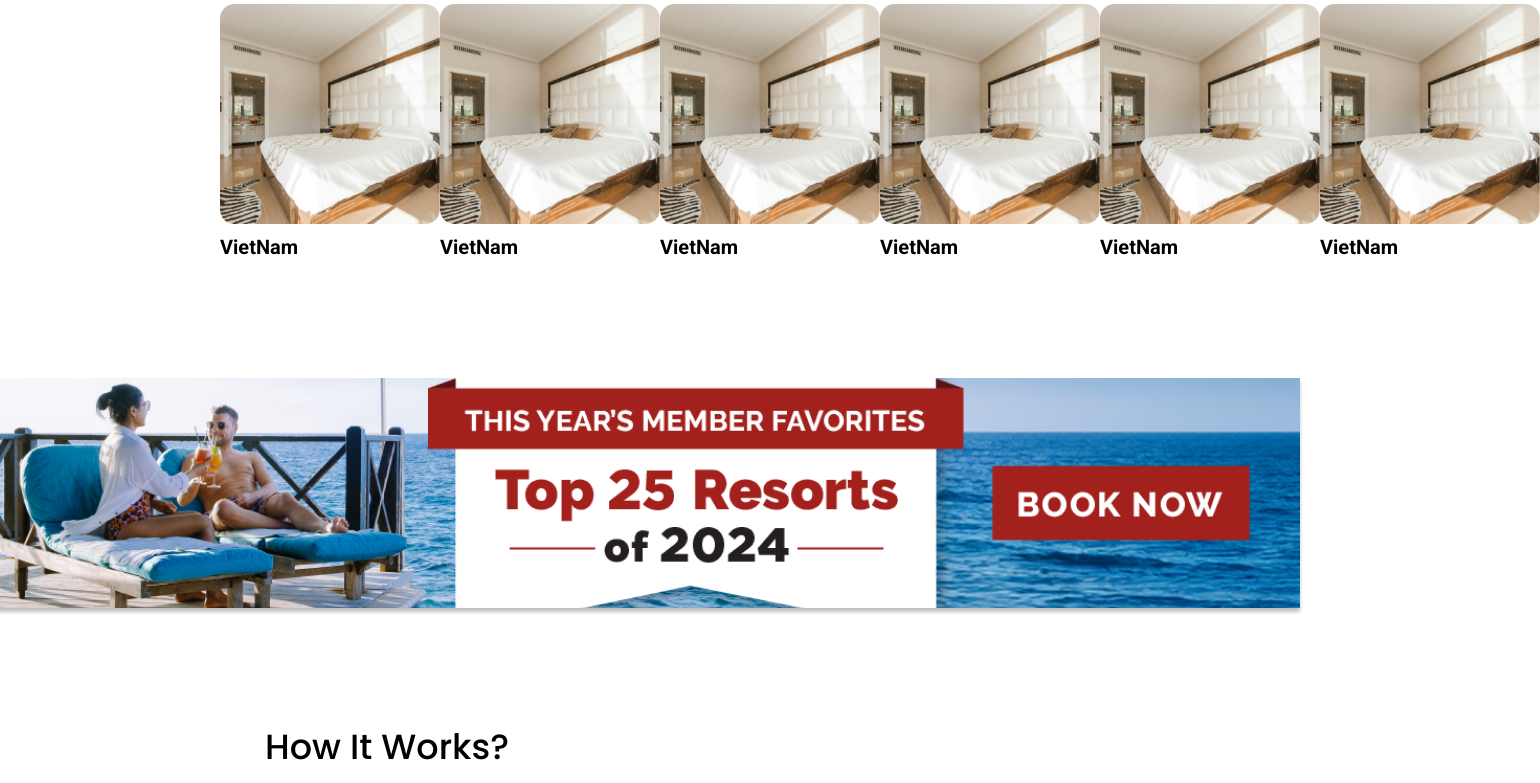
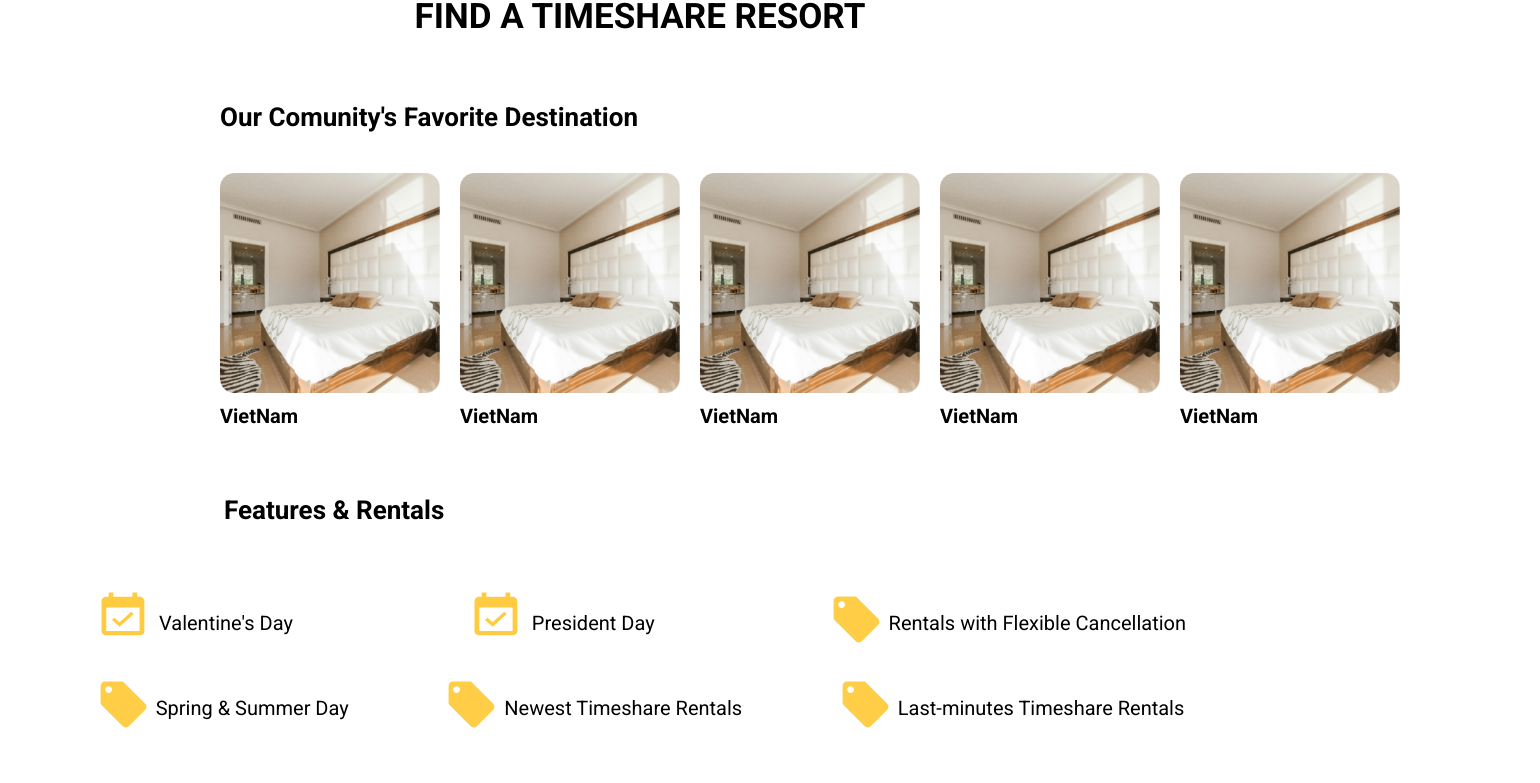
Before and after one commit to Bentanik/TIVAS, a React (Create React App) app in the folder client/: page /destination in a window 1280 px wide. Shown: the part 290-1073 px from the top of the page, 1540 px wide, since content can reach past the window. Built offline with nearby package versions, Linux system fonts and the light colour scheme; a web font is replaced by a local one.

Commit message:
Destination page

```diff
--- a/client/src/assets/index.js
+++ b/client/src/assets/index.js
@@ -8,6 +8,7 @@
   googleIcon: require("~/assets/images/googleIcon.svg").default,
   pageOwner: require("~/assets/images/pageOwner.png"),
   DestinationImg: require("~/assets/images/DestinationImg.png"),
+  Calendar: require("~/assets/images/Calendar.svg"),
 };
 
 export default images;
--- a/client/src/pages/Destination/Destination.module.scss
+++ b/client/src/pages/Destination/Destination.module.scss
@@ -1,10 +1,22 @@
 @import url("https://fonts.cdnfonts.com/css/newsreader-2");
 @import url("https://fonts.cdnfonts.com/css/inter");
 
-.list-beat {
+.slogan {
+  display: flex;
+  justify-content: center;
+  color: #000;
+  font-family: "Roboto", sans-serif;
+  font-size: 3.5rem;
+  font-style: normal;
+  font-weight: 700;
+  margin-top: 116px;
+  margin-bottom: 50px;
+}
+.list-item {
   display: flex;
   justify-content: space-evenly;
   grid-template-rows: 1fr;
+  gap: 20px;
 }
 .destination-intro {
   .favorite-item {
@@ -21,10 +33,67 @@
       font-weight: 700;
     }
   }
-  .destination-img{
+  .destination-img {
     display: flex;
     justify-content: center;
     margin-bottom: 105px;
     margin-top: 116px;
   }
 }
+
+//* feature
+.feature-intro {
+  .feature-body {
+    display: flex;
+    justify-content: space-evenly;
+    gap: 80px;
+    .item {
+      display: flex;
+      align-items: center;
+      gap: 5px;
+      .feature-icon {
+      }
+      .feature-text {
+        color: #000;
+        font-family: "Roboto", sans-serif;
+        font-size: 2rem;
+        font-style: normal;
+        font-weight: 300;
+      }
+    }
+  }
+  .feature-body-bottom {
+    display: flex;
+    justify-content: space-evenly;
+    margin-top: 20px;
+
+    .item {
+      display: flex;
+      align-items: center;
+      gap: 5px;
+      .feature-icon {
+      }
+      .feature-text {
+        color: #000;
+        font-family: "Roboto", sans-serif;
+        font-size: 2rem;
+        font-style: normal;
+        font-weight: 300;
+      }
+    }
+  }
+}
+.text-item-feature {
+  margin-top: 54px;
+  display: flex;
+  margin-left: 224px;
+  margin-bottom: 36px;
+  color: #000;
+  font-family: "Roboto";
+  font-size: 2.6rem;
+  font-weight: 600;
+  margin-bottom: 60px;
+}
+.box-img{
+  width: 1400px;
+}
--- a/client/src/pages/Destination/index.jsx
+++ b/client/src/pages/Destination/index.jsx
@@ -23,9 +23,7 @@
   {
     reName: "Hot Xoan",
   },
-  {
-    reName: "Hot Xoan",
-  },
+
 ];
 
 function Destination() {
@@ -40,42 +38,132 @@
   return (
     <div className={cx("destination-intro")}>
       <Navigations />
+      <h1 className={cx("slogan")}>
+        FIND A TIMESHARE RESORT
+      </h1>
       <div className={cx("favorite-item")}>
         <h2 className={cx("text-item")}>Our Comunity's Favorite Destination</h2>
-        <div className={cx("list-beat")}>
+        <div className={cx("list-item")}>
           {list.map((item, index) => {
             return <ListItemBox id={item.id} name={item.reName} />;
           })}
         </div>
       </div>
-      {/* <div className={cx("searchBox")}>
-        <input
-          className={cx("searchInput")}
-          type="text"
-          placeholder="Search Beat..."
-          value={search}
-          onChange={handleSearch}
-        />
-        <button className={cx("searchButton")} href="#">
-          <i class={cx("material-icons")}>
+      <div className={cx("feature-intro")}>
+        <h2 className={cx("text-item-feature")}>Features & Rentals</h2>
+        <div className={cx("feature-body")}>
+          <div className={cx("item")}>
+            <div className={cx("feature-icon")}>
               <svg
-              className={cx("icon-search")}
                 xmlns="http://www.w3.org/2000/svg"
-              width="45"
-              height="45"
-              viewBox="0 0 35 35"
+                width="60"
+                height="60"
+                viewBox="0 0 32 32"
                 fill="none"
               >
                 <path
-                d="M15.5 14H14.71L14.43 13.73C15.4439 12.554 16.0011 11.0527 16 9.5C16 8.21442 15.6188 6.95772 14.9046 5.8888C14.1903 4.81988 13.1752 3.98676 11.9874 3.49479C10.7997 3.00282 9.49279 2.87409 8.23192 3.1249C6.97104 3.3757 5.81285 3.99477 4.90381 4.90381C3.99477 5.81285 3.3757 6.97104 3.1249 8.23192C2.87409 9.49279 3.00282 10.7997 3.49479 11.9874C3.98676 13.1752 4.81988 14.1903 5.8888 14.9046C6.95772 15.6188 8.21442 16 9.5 16C11.11 16 12.59 15.41 13.73 14.43L14 14.71V15.5L19 20.49L20.49 19L15.5 14ZM9.5 14C7.01 14 5 11.99 5 9.5C5 7.01 7.01 5 9.5 5C11.99 5 14 7.01 14 9.5C14 11.99 11.99 14 9.5 14Z"
-                fill="black"
+                  d="M24.3175 21.9048H6.53968V9.33337H24.3175M24.3175 3.61909H23.0476V1.33337H20.5079V3.61909H10.3492V1.33337H7.80952V3.61909H6.53968C5.86612 3.61909 5.22014 3.8599 4.74386 4.28856C4.26757 4.71721 4 5.29859 4 5.9048V21.9048C4 22.511 4.26757 23.0924 4.74386 23.521C5.22014 23.9497 5.86612 24.1905 6.53968 24.1905H24.3175C24.991 24.1905 25.637 23.9497 26.1133 23.521C26.5896 23.0924 26.8571 22.511 26.8571 21.9048V5.9048C26.8571 5.29859 26.5896 4.71721 26.1133 4.28856C25.637 3.8599 24.991 3.61909 24.3175 3.61909ZM21.181 12.8305L19.8349 11.6191L13.6381 17.1962L10.946 14.7734L9.6 15.9848L13.6381 19.6191L21.181 12.8305Z"
+                  fill="#FFCC41"
                 />
               </svg>
-          </i>
-        </button>
-      </div> */}
+            </div>
+            <span className={cx("feature-text")}>Valentine's Day</span>
+          </div>
+          <div className={cx("item")}>
+            <div className={cx("feature-icon")}>
+              <svg
+                xmlns="http://www.w3.org/2000/svg"
+                width="60"
+                height="60"
+                viewBox="0 0 32 32"
+                fill="none"
+              >
+                <path
+                  d="M24.3175 21.9048H6.53968V9.33337H24.3175M24.3175 3.61909H23.0476V1.33337H20.5079V3.61909H10.3492V1.33337H7.80952V3.61909H6.53968C5.86612 3.61909 5.22014 3.8599 4.74386 4.28856C4.26757 4.71721 4 5.29859 4 5.9048V21.9048C4 22.511 4.26757 23.0924 4.74386 23.521C5.22014 23.9497 5.86612 24.1905 6.53968 24.1905H24.3175C24.991 24.1905 25.637 23.9497 26.1133 23.521C26.5896 23.0924 26.8571 22.511 26.8571 21.9048V5.9048C26.8571 5.29859 26.5896 4.71721 26.1133 4.28856C25.637 3.8599 24.991 3.61909 24.3175 3.61909ZM21.181 12.8305L19.8349 11.6191L13.6381 17.1962L10.946 14.7734L9.6 15.9848L13.6381 19.6191L21.181 12.8305Z"
+                  fill="#FFCC41"
+                />
+              </svg>
+            </div>
+            <span className={cx("feature-text")}>President Day</span>
+          </div>
+          <div className={cx("item")}>
+            <div className={cx("feature-icon")}>
+              <svg
+                xmlns="http://www.w3.org/2000/svg"
+                width="55"
+                height="55"
+                viewBox="0 0 24 24"
+                fill="none"
+              >
+                <path
+                  d="M5.5 7C5.10218 7 4.72064 6.84196 4.43934 6.56066C4.15804 6.27936 4 5.89782 4 5.5C4 5.10218 4.15804 4.72064 4.43934 4.43934C4.72064 4.15804 5.10218 4 5.5 4C5.89782 4 6.27936 4.15804 6.56066 4.43934C6.84196 4.72064 7 5.10218 7 5.5C7 5.89782 6.84196 6.27936 6.56066 6.56066C6.27936 6.84196 5.89782 7 5.5 7ZM21.41 11.58L12.41 2.58C12.05 2.22 11.55 2 11 2H4C2.89 2 2 2.89 2 4V11C2 11.55 2.22 12.05 2.59 12.41L11.58 21.41C11.95 21.77 12.45 22 13 22C13.55 22 14.05 21.77 14.41 21.41L21.41 14.41C21.78 14.05 22 13.55 22 13C22 12.44 21.77 11.94 21.41 11.58Z"
+                  fill="#FFCC41"
+                  fill-opacity="0.97"
+                />
+              </svg>
+            </div>
+            <span className={cx("feature-text")}>Rentals with Flexible Cancellation</span>
+          </div>
+        </div>
+        <div className={cx("feature-body-bottom")}>
+          <div className={cx("item")}>
+            <div className={cx("feature-icon")}>
+            <svg
+                xmlns="http://www.w3.org/2000/svg"
+                width="55"
+                height="55"
+                viewBox="0 0 24 24"
+                fill="none"
+              >
+                <path
+                  d="M5.5 7C5.10218 7 4.72064 6.84196 4.43934 6.56066C4.15804 6.27936 4 5.89782 4 5.5C4 5.10218 4.15804 4.72064 4.43934 4.43934C4.72064 4.15804 5.10218 4 5.5 4C5.89782 4 6.27936 4.15804 6.56066 4.43934C6.84196 4.72064 7 5.10218 7 5.5C7 5.89782 6.84196 6.27936 6.56066 6.56066C6.27936 6.84196 5.89782 7 5.5 7ZM21.41 11.58L12.41 2.58C12.05 2.22 11.55 2 11 2H4C2.89 2 2 2.89 2 4V11C2 11.55 2.22 12.05 2.59 12.41L11.58 21.41C11.95 21.77 12.45 22 13 22C13.55 22 14.05 21.77 14.41 21.41L21.41 14.41C21.78 14.05 22 13.55 22 13C22 12.44 21.77 11.94 21.41 11.58Z"
+                  fill="#FFCC41"
+                  fill-opacity="0.97"
+                />
+              </svg>
+            </div>
+            <span className={cx("feature-text")}>Spring & Summer Day</span>
+          </div>
+          <div className={cx("item")}>
+            <div className={cx("feature-icon")}>
+            <svg
+                xmlns="http://www.w3.org/2000/svg"
+                width="55"
+                height="55"
+                viewBox="0 0 24 24"
+                fill="none"
+              >
+                <path
+                  d="M5.5 7C5.10218 7 4.72064 6.84196 4.43934 6.56066C4.15804 6.27936 4 5.89782 4 5.5C4 5.10218 4.15804 4.72064 4.43934 4.43934C4.72064 4.15804 5.10218 4 5.5 4C5.89782 4 6.27936 4.15804 6.56066 4.43934C6.84196 4.72064 7 5.10218 7 5.5C7 5.89782 6.84196 6.27936 6.56066 6.56066C6.27936 6.84196 5.89782 7 5.5 7ZM21.41 11.58L12.41 2.58C12.05 2.22 11.55 2 11 2H4C2.89 2 2 2.89 2 4V11C2 11.55 2.22 12.05 2.59 12.41L11.58 21.41C11.95 21.77 12.45 22 13 22C13.55 22 14.05 21.77 14.41 21.41L21.41 14.41C21.78 14.05 22 13.55 22 13C22 12.44 21.77 11.94 21.41 11.58Z"
+                  fill="#FFCC41"
+                  fill-opacity="0.97"
+                />
+              </svg>
+            </div>
+            <span className={cx("feature-text")}>Newest Timeshare Rentals</span>
+          </div>
+          <div className={cx("item")}>
+            <div className={cx("feature-icon")}>
+            <svg
+                xmlns="http://www.w3.org/2000/svg"
+                width="55"
+                height="55"
+                viewBox="0 0 24 24"
+                fill="none"
+              >
+                <path
+                  d="M5.5 7C5.10218 7 4.72064 6.84196 4.43934 6.56066C4.15804 6.27936 4 5.89782 4 5.5C4 5.10218 4.15804 4.72064 4.43934 4.43934C4.72064 4.15804 5.10218 4 5.5 4C5.89782 4 6.27936 4.15804 6.56066 4.43934C6.84196 4.72064 7 5.10218 7 5.5C7 5.89782 6.84196 6.27936 6.56066 6.56066C6.27936 6.84196 5.89782 7 5.5 7ZM21.41 11.58L12.41 2.58C12.05 2.22 11.55 2 11 2H4C2.89 2 2 2.89 2 4V11C2 11.55 2.22 12.05 2.59 12.41L11.58 21.41C11.95 21.77 12.45 22 13 22C13.55 22 14.05 21.77 14.41 21.41L21.41 14.41C21.78 14.05 22 13.55 22 13C22 12.44 21.77 11.94 21.41 11.58Z"
+                  fill="#FFCC41"
+                  fill-opacity="0.97"
+                />
+              </svg>
+            </div>
+            <span className={cx("feature-text")}>Last-minutes Timeshare Rentals</span>
+          </div>
+        </div>
+      </div>
       <div className={cx("destination-img")}>
-        <img className={cx("box-img")} src={images.DestinationImg} alt="anh" />
+        <img className={cx("box-img")} style={{witdh: '1400px'}} src={images.DestinationImg} alt="anh" />
       </div>
       <div>
         <PaymentIntro />
```
Also changed, not shown: client/src/assets/images/Calendar.svg (added). Lines whose indentation alone changed are shown as unchanged.
